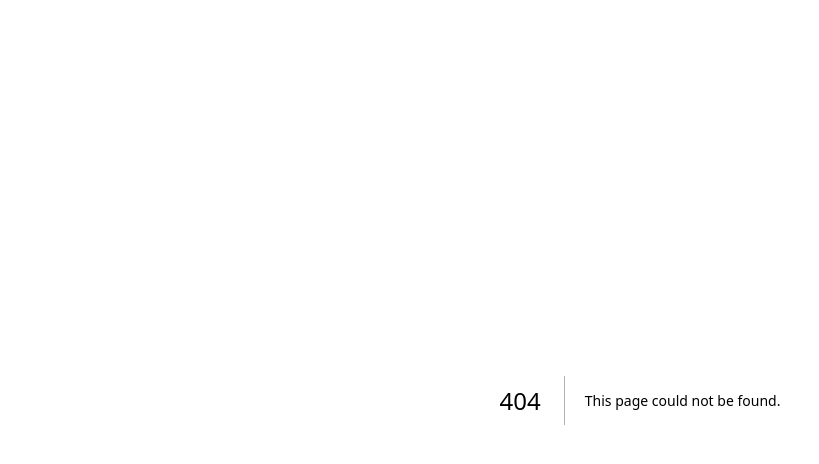
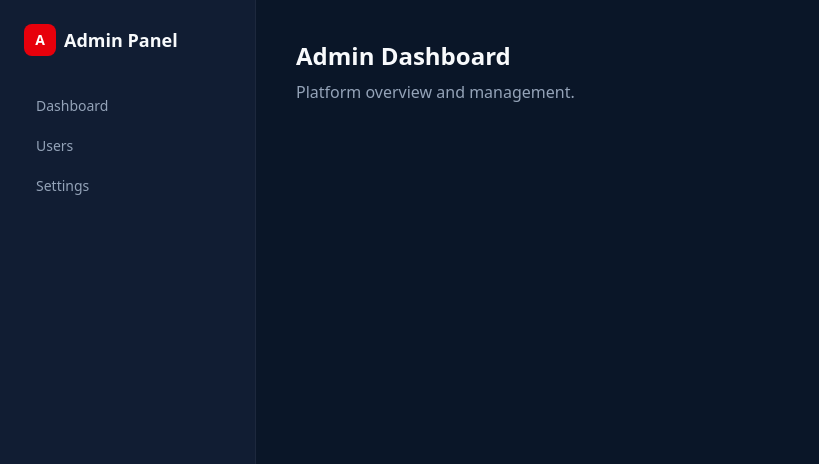
Before and after one commit to Awtar-AI/frontend, a Next.js app in the folder apps/awtar/: page /admin/dashboard in a window 1280 px wide. Before the commit this address had no page. Shown: the top 464 px of the page, without its empty margins (0-819 px from the left). Built offline with nearby package versions, Linux system fonts and the light colour scheme.

Commit message:
feat: platform pages

```diff
--- /dev/null
+++ b/apps/awtar/app/(platform)/admin/dashboard/page.tsx
@@ -0,0 +1,8 @@
+export default function AdminDashboard() {
+    return (
+        <div>
+            <h1 className="text-2xl font-bold">Admin Dashboard</h1>
+            <p className="mt-2 text-awtar-slate">Platform overview and management.</p>
+        </div>
+    );
+}
--- /dev/null
+++ b/apps/awtar/app/(platform)/admin/layout.tsx
@@ -0,0 +1,40 @@
+import Link from "next/link";
+import type { ReactNode } from "react";
+
+const ADMIN_NAV = [
+    { label: "Dashboard", href: "/admin/dashboard" },
+    { label: "Users", href: "/admin/users" },
+    { label: "Settings", href: "/admin/settings" },
+] as const;
+
+export default function AdminLayout({ children }: { children: ReactNode }) {
+    return (
+        <div className="flex min-h-screen bg-awtar-navy text-awtar-white">
+            <aside className="hidden w-64 shrink-0 border-r border-white/5 bg-awtar-navy-light p-6 lg:block">
+                <Link
+                    href="/admin/dashboard"
+                    className="mb-8 flex items-center gap-2 text-lg font-bold"
+                >
+                    <span className="inline-flex h-8 w-8 items-center justify-center rounded-lg bg-red-600 text-sm font-black text-white">
+                        A
+                    </span>
+                    Admin Panel
+                </Link>
+
+                <nav className="flex flex-col gap-1">
+                    {ADMIN_NAV.map((item) => (
+                        <Link
+                            key={item.href}
+                            href={item.href}
+                            className="rounded-lg px-3 py-2 text-sm text-awtar-slate transition-colors hover:bg-white/5 hover:text-white"
+                        >
+                            {item.label}
+                        </Link>
+                    ))}
+                </nav>
+            </aside>
+
+            <main className="flex-1 p-6 lg:p-10">{children}</main>
+        </div>
+    );
+}
--- /dev/null
+++ b/apps/awtar/app/(platform)/applicant/dashboard/page.tsx
@@ -0,0 +1,8 @@
+export default function ApplicantDashboard() {
+    return (
+        <div>
+            <h1 className="text-2xl font-bold">Welcome back</h1>
+            <p className="mt-2 text-awtar-slate">Browse jobs and track your applications.</p>
+        </div>
+    );
+}
--- /dev/null
+++ b/apps/awtar/app/(platform)/applicant/layout.tsx
@@ -0,0 +1,41 @@
+import Link from "next/link";
+import type { ReactNode } from "react";
+
+const APPLICANT_NAV = [
+    { label: "Dashboard", href: "/applicant/dashboard" },
+    { label: "Browse Jobs", href: "/applicant/jobs" },
+    { label: "Applications", href: "/applicant/applications" },
+    { label: "Messages", href: "/applicant/messages" },
+] as const;
+
+export default function ApplicantLayout({ children }: { children: ReactNode }) {
+    return (
+        <div className="flex min-h-screen bg-awtar-navy text-awtar-white">
+            <aside className="hidden w-64 shrink-0 border-r border-white/5 bg-awtar-navy-light p-6 lg:block">
+                <Link
+                    href="/applicant/dashboard"
+                    className="mb-8 flex items-center gap-2 text-lg font-bold"
+                >
+                    <span className="inline-flex h-8 w-8 items-center justify-center rounded-lg bg-awtar-cyan text-sm font-black text-awtar-navy">
+                        A
+                    </span>
+                    Job Seeker
+                </Link>
+
+                <nav className="flex flex-col gap-1">
+                    {APPLICANT_NAV.map((item) => (
+                        <Link
+                            key={item.href}
+                            href={item.href}
+                            className="rounded-lg px-3 py-2 text-sm text-awtar-slate transition-colors hover:bg-white/5 hover:text-white"
+                        >
+                            {item.label}
+                        </Link>
+                    ))}
+                </nav>
+            </aside>
+
+            <main className="flex-1 p-6 lg:p-10">{children}</main>
+        </div>
+    );
+}
--- /dev/null
+++ b/apps/awtar/app/(platform)/recruiter/dashboard/page.tsx
@@ -0,0 +1,8 @@
+export default function RecruiterDashboard() {
+    return (
+        <div>
+            <h1 className="text-2xl font-bold">Recruiter Dashboard</h1>
+            <p className="mt-2 text-awtar-slate">Manage your job postings and candidates.</p>
+        </div>
+    );
+}
--- /dev/null
+++ b/apps/awtar/app/(platform)/recruiter/layout.tsx
@@ -0,0 +1,41 @@
+import Link from "next/link";
+import type { ReactNode } from "react";
+
+const RECRUITER_NAV = [
+    { label: "Dashboard", href: "/recruiter/dashboard" },
+    { label: "Jobs", href: "/recruiter/jobs" },
+    { label: "Candidates", href: "/recruiter/candidates" },
+    { label: "Messages", href: "/recruiter/messages" },
+] as const;
+
+export default function RecruiterLayout({ children }: { children: ReactNode }) {
+    return (
+        <div className="flex min-h-screen bg-awtar-navy text-awtar-white">
+            <aside className="hidden w-64 shrink-0 border-r border-white/5 bg-awtar-navy-light p-6 lg:block">
+                <Link
+                    href="/recruiter/dashboard"
+                    className="mb-8 flex items-center gap-2 text-lg font-bold"
+                >
+                    <span className="inline-flex h-8 w-8 items-center justify-center rounded-lg bg-awtar-blue text-sm font-black text-white">
+                        A
+                    </span>
+                    Recruiter
+                </Link>
+
+                <nav className="flex flex-col gap-1">
+                    {RECRUITER_NAV.map((item) => (
+                        <Link
+                            key={item.href}
+                            href={item.href}
+                            className="rounded-lg px-3 py-2 text-sm text-awtar-slate transition-colors hover:bg-white/5 hover:text-white"
+                        >
+                            {item.label}
+                        </Link>
+                    ))}
+                </nav>
+            </aside>
+
+            <main className="flex-1 p-6 lg:p-10">{children}</main>
+        </div>
+    );
+}
```
